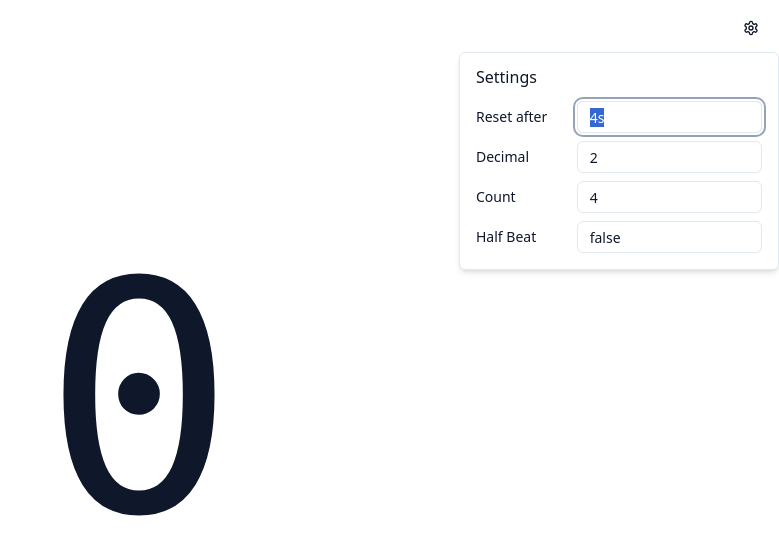
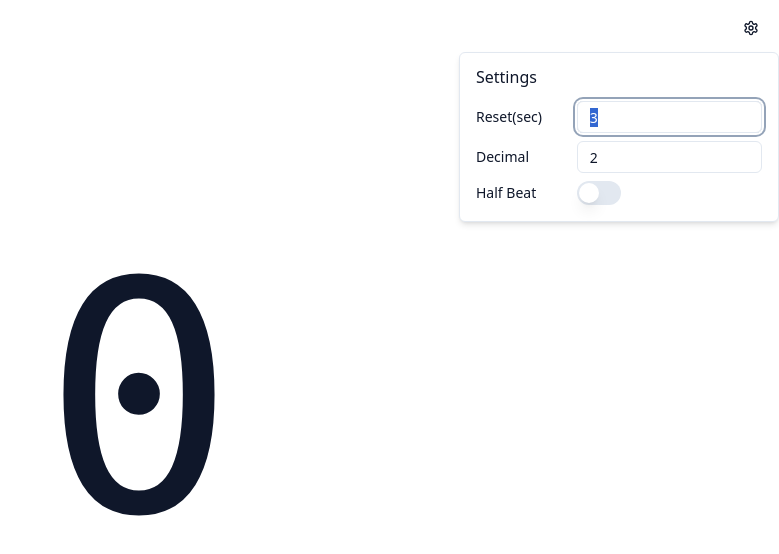
Before and after one commit to sehyunchung/bipi, a React (Vite) app: page / in a window 1280 px wide. Both pictures are taken after a click on the button "Open settings". Shown: the top 554 px of the page, without its empty margins (501-1280 px from the left). Built offline with nearby package versions, Linux system fonts and the light colour scheme.

Commit message:
make settings work

```diff
--- a/package.json
+++ b/package.json
@@ -13,8 +13,10 @@
     "@radix-ui/react-label": "^2.0.1",
     "@radix-ui/react-popover": "^1.0.5",
     "@radix-ui/react-slot": "^1.0.1",
+    "@radix-ui/react-switch": "^1.0.2",
     "class-variance-authority": "^0.6.0",
     "clsx": "^1.2.1",
+    "jotai": "^2.0.4",
     "lucide-react": "^0.190.0",
     "react": "^18.2.0",
     "react-dom": "^18.2.0",
--- a/src/components/BpmCounter.tsx
+++ b/src/components/BpmCounter.tsx
@@ -1,7 +1,7 @@
 import { useBpmCounter } from "../lib/bpm";
 
 export default function Bpm() {
-  const { bpm, tap, reset } = useBpmCounter();
+  const { bpm, tap } = useBpmCounter();
 
   return (
     <button
--- a/src/components/Settings.tsx
+++ b/src/components/Settings.tsx
@@ -1,11 +1,34 @@
 import { Settings as SettingsIcon } from "lucide-react";
+import { useAtom } from "jotai";
 
 import { Button } from "./ui/button";
 import { Input } from "./ui/input";
 import { Label } from "./ui/label";
 import { Popover, PopoverContent, PopoverTrigger } from "./ui/popover";
+import { Switch } from "./ui/switch";
+
+import { settingsAtom } from "../lib/settings";
 
 export function Settings() {
+  const [settings, setSettings] = useAtom(settingsAtom);
+
+  const handleIntervalChange = (event: React.ChangeEvent<HTMLInputElement>) => {
+    const value = parseInt(event.target.value, 10);
+    if (isNaN(value)) return;
+    setSettings((prev) => ({ ...prev, resetTimerIntervalAsSec: value }));
+  };
+
+  const handleDecimalChange = (event: React.ChangeEvent<HTMLInputElement>) => {
+    const value = parseInt(event.target.value, 10);
+    if (isNaN(value)) return;
+    if (![0, 1, 2].includes(value)) return;
+    setSettings((prev) => ({ ...prev, decimal: value as 0 | 1 | 2 }));
+  };
+
+  const handleHalfBeatChange = (checked: boolean) => {
+    setSettings((prev) => ({ ...prev, halfBeat: checked }));
+  };
+
   return (
     <Popover>
       <PopoverTrigger asChild>
@@ -24,27 +47,30 @@ export function Settings() {
           </div>
           <div className="grid gap-2">
             <div className="grid grid-cols-3 items-center gap-4">
-              <Label htmlFor="width">Reset after</Label>
-              <Input id="width" defaultValue="4s" className="col-span-2 h-8" />
-            </div>
-            <div className="grid grid-cols-3 items-center gap-4">
-              <Label htmlFor="maxWidth">Decimal</Label>
+              <Label htmlFor="interval">Reset(sec)</Label>
               <Input
-                id="maxWidth"
-                defaultValue="2"
+                id="interval"
+                value={settings.resetTimerIntervalAsSec}
+                onChange={handleIntervalChange}
                 className="col-span-2 h-8"
               />
             </div>
             <div className="grid grid-cols-3 items-center gap-4">
-              <Label htmlFor="height">Count</Label>
-              <Input id="height" defaultValue="4" className="col-span-2 h-8" />
+              <Label htmlFor="decimal">Decimal</Label>
+              <Input
+                id="decimal"
+                value={settings.decimal}
+                onChange={handleDecimalChange}
+                className="col-span-2 h-8"
+              />
             </div>
             <div className="grid grid-cols-3 items-center gap-4">
-              <Label htmlFor="maxHeight">Half Beat</Label>
-              <Input
-                id="maxHeight"
-                defaultValue="false"
-                className="col-span-2 h-8"
+              <Label htmlFor="half">Half Beat</Label>
+              <Switch
+                id="half"
+                className="col-span-2"
+                checked={settings.halfBeat}
+                onCheckedChange={handleHalfBeatChange}
               />
             </div>
           </div>
--- /dev/null
+++ b/src/components/ui/switch.tsx
@@ -0,0 +1,29 @@
+"use client";
+
+import * as React from "react";
+import * as SwitchPrimitives from "@radix-ui/react-switch";
+
+import { cn } from "../../lib/utils";
+
+const Switch = React.forwardRef<
+  React.ElementRef<typeof SwitchPrimitives.Root>,
+  React.ComponentPropsWithoutRef<typeof SwitchPrimitives.Root>
+>(({ className, ...props }, ref) => (
+  <SwitchPrimitives.Root
+    className={cn(
+      "peer inline-flex h-[24px] w-[44px] shrink-0 cursor-pointer items-center rounded-full border-2 border-transparent transition-colors focus-visible:outline-none focus-visible:ring-2 focus-visible:ring-ring focus-visible:ring-offset-2 focus-visible:ring-offset-background disabled:cursor-not-allowed disabled:opacity-50 data-[state=checked]:bg-primary data-[state=unchecked]:bg-input",
+      className
+    )}
+    {...props}
+    ref={ref}
+  >
+    <SwitchPrimitives.Thumb
+      className={cn(
+        "pointer-events-none block h-5 w-5 rounded-full bg-background shadow-lg ring-0 transition-transform data-[state=checked]:translate-x-5 data-[state=unchecked]:translate-x-0"
+      )}
+    />
+  </SwitchPrimitives.Root>
+));
+Switch.displayName = SwitchPrimitives.Root.displayName;
+
+export { Switch };
--- a/src/lib/bpm.ts
+++ b/src/lib/bpm.ts
@@ -1,4 +1,7 @@
+import { useAtomValue } from "jotai";
 import { useCallback, useEffect, useState } from "react";
+
+import { settingsAtom } from "./settings";
 
 export class BpmCounter {
   private lastBeatTime: number;
@@ -15,7 +18,7 @@ export class BpmCounter {
 
     if (elapsed > 0) {
       const beatsPerMillis = 1.0 / (elapsed / 60000.0);
-      this.bpm = Math.floor(beatsPerMillis * 100) / 100;
+      this.bpm = beatsPerMillis;
     }
 
     this.lastBeatTime = time;
@@ -31,15 +34,23 @@ export class BpmCounter {
   }
 }
 
-const BPM_TIMEOUT = 5000;
 const bpmCounter = new BpmCounter();
 
 export const useBpmCounter = () => {
   const [bpm, setBpm] = useState(0);
+  const { resetTimer, resetTimerIntervalAsSec, halfBeat, decimal } =
+    useAtomValue(settingsAtom);
 
   const tap = () => {
     bpmCounter.beat();
-    if (bpmCounter.getBpm()) setBpm(bpmCounter.getBpm());
+
+    const baseBpm = bpmCounter.getBpm();
+
+    if (baseBpm) {
+      const decimaledBpm = Math.round(baseBpm * 10 ** decimal) / 10 ** decimal;
+      const bpm = halfBeat ? decimaledBpm * 2 : decimaledBpm;
+      setBpm(bpm);
+    }
   };
 
   const reset = useCallback(() => {
@@ -48,14 +59,17 @@ export const useBpmCounter = () => {
   }, []);
 
   useEffect(() => {
-    const id = setTimeout(() => {
-      reset();
-    }, BPM_TIMEOUT);
+    const id = setTimeout(
+      () => {
+        reset();
+      },
+      resetTimer ? resetTimerIntervalAsSec * 1_000 : 0
+    );
 
     return () => {
       clearTimeout(id);
     };
-  }, [bpm, reset]);
+  }, [bpm, reset, resetTimer, resetTimerIntervalAsSec]);
 
   return { bpm, tap, reset };
 };
--- a/src/lib/settings.ts
+++ b/src/lib/settings.ts
@@ -1,17 +1,19 @@
+import { atom } from "jotai";
+
 export type BpmCounterSettings = {
   theme: "light" | "dark" | "system";
   resetTimer: boolean;
-  resetTimerInterval: number;
+  resetTimerIntervalAsSec: number;
   decimal: 0 | 1 | 2;
-  minimumCount: 0 | 2 | 4;
   halfBeat: boolean;
 };
 
 export const initialSettings: BpmCounterSettings = {
   theme: "system",
   resetTimer: true,
-  resetTimerInterval: 3000,
+  resetTimerIntervalAsSec: 3,
   decimal: 2,
-  minimumCount: 4,
   halfBeat: false,
 };
+
+export const settingsAtom = atom<BpmCounterSettings>(initialSettings);
```
Also changed, not shown: 1 other file (tests, documents, lock files or other folders).
